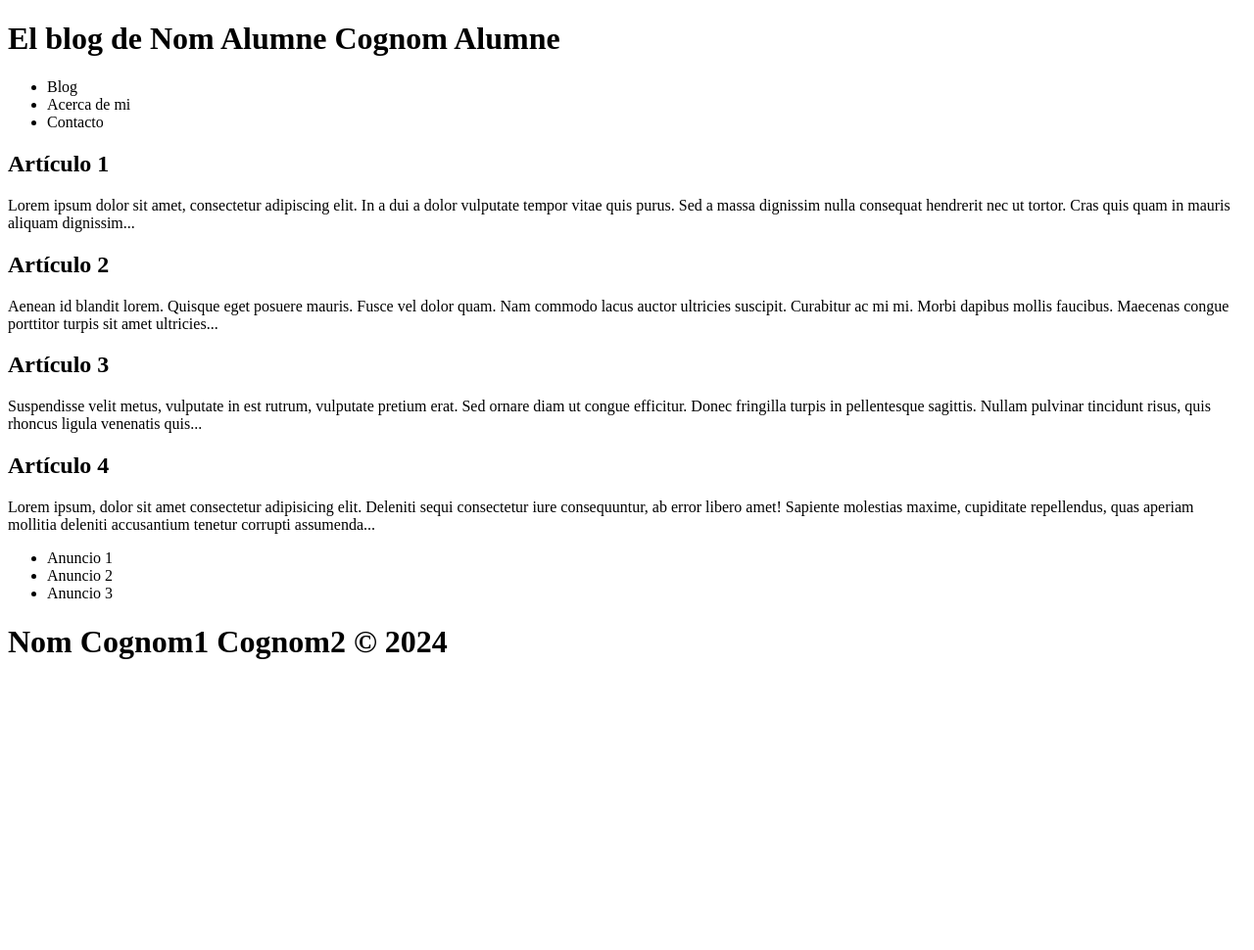
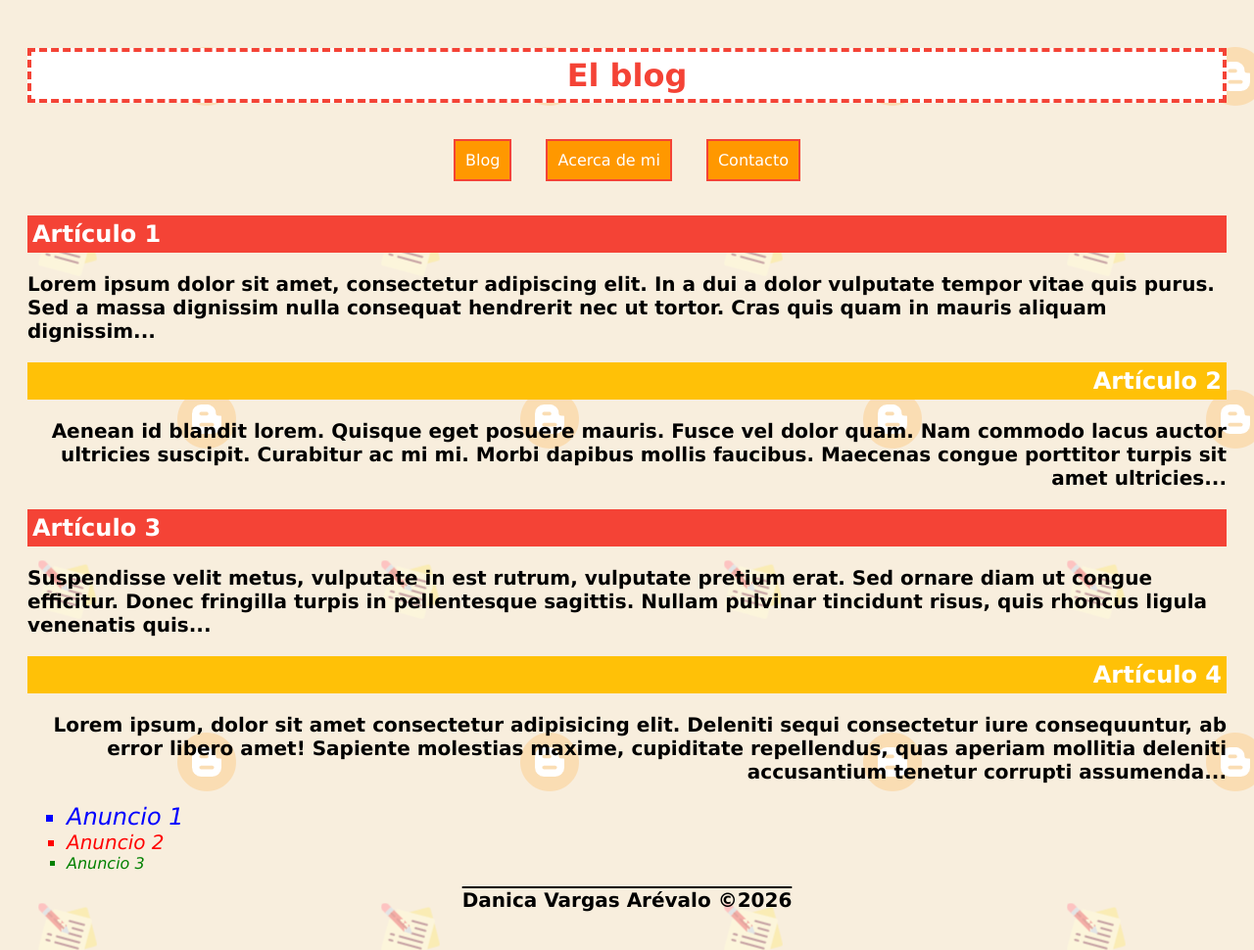
Before and after one commit to DanicaVargas/Actividad_4, a plain HTML site: page index.html in a window 1280 px wide. Shown: the whole page at 98% size. Before the commit the page ends 800 px from the top, so only its background shows below. Drawn offline with Linux system fonts and the light colour scheme.

Commit message:
Modificaciones

```diff
--- a/estil.css/estils.css
+++ b/estil.css/estils.css
@@ -0,0 +1,96 @@
+body
+{
+    font-family: "Lucida Sans";
+    background-image: url("../imagenes/fondo.png");
+    padding: 20px;
+}
+
+
+header h1
+{
+    color: #f44336;
+    text-align: center;
+    border: 4px dashed #f44336;
+    background-color: white;
+    padding: 5px;
+}
+
+
+nav ul
+{
+    list-style-type: none;
+    text-align: center;
+    padding: 0;
+}
+
+nav ul li
+{
+    display: inline-block;
+    margin: 15px;
+    padding: 10px;
+    background-color: #ff9800;
+    color: white;
+    border: 2px solid #f44336;
+}
+
+
+article:nth-child(even)
+{
+    text-align: right;
+}
+
+/* TÍTULOS DE ARTÍCULOS IMPARES */
+article:nth-child(odd) h2
+{
+    background-color: #f44336;
+    padding: 5px;
+    color: white;
+}
+
+/* TÍTULOS DE ARTÍCULOS PARES */
+article:nth-child(even) h2
+{
+    background-color: #ffc107;
+    padding: 5px;
+    color: white;
+}
+
+
+p
+{
+    font-size: 20px;
+    font-weight: bold;
+}
+
+aside ul
+{
+    list-style-type: square;
+    font-style: italic;
+}
+
+
+aside ul li:first-child
+{
+    font-size: 24px;
+    color: blue;
+}
+
+aside ul li:nth-child(2)
+{
+    font-size: 20px;
+    color: red;
+}
+
+
+aside ul li:nth-child(3)
+{
+    color: green;
+}
+
+
+footer h1
+{
+    text-align: center;
+    font-size: 20px;
+    text-decoration: overline;
+}
--- a/index.html
+++ b/index.html
@@ -7,7 +7,7 @@
 	</head>
 	<body>
 		<header>
-			<h1>El blog de Nom Alumne Cognom Alumne</h1>
+			<h1>El blog</h1>
 		</header>
 		<nav>
 			<ul>
@@ -42,7 +42,7 @@
 			</ul>
 		</aside>
 		<footer>
-			<h1>Nom Cognom1 Cognom2 © 2024</h1>
+			<h1>Danica Vargas Arévalo ©2026</h1>
 		</footer>
 	</body>
 </html>
```
